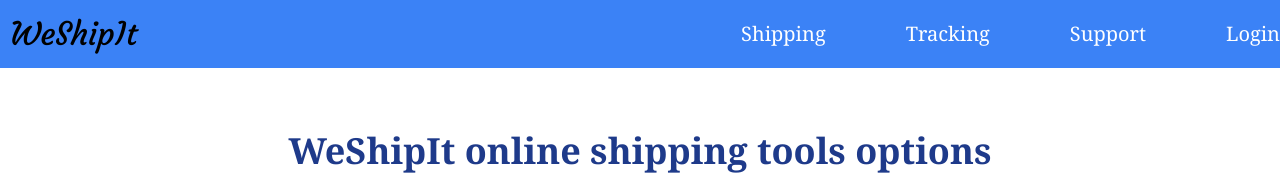
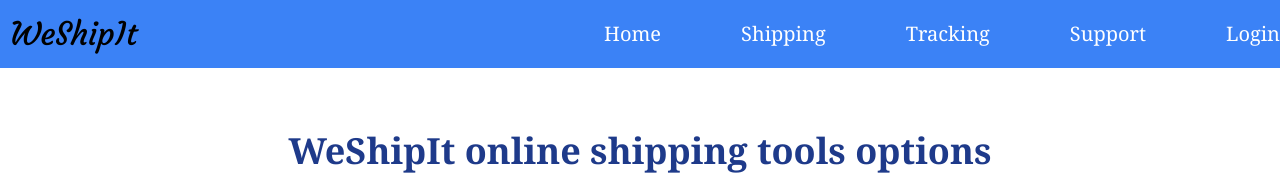
Before and after one commit to mkjilani/IS601_Final, a website: page Page2.html in a window 1280 px wide. Shown: the top 175 px of the page. Drawn offline with nearby package versions, Linux system fonts and the light colour scheme.

Commit message:
closes branchby addding home page to shipping page

```diff
--- a/Page2.html
+++ b/Page2.html
@@ -26,6 +26,7 @@
 
       <!-- Navigation Links -->
       <ul class="font-serif flex space-x-10">
+        <li><a href="/" class="font-abril-fatface ml-10 text-white hover:bg-blue-700 hover:text-white text-xl">Home</a></li>
         <li><a href="/Page2.html" class="font-abril-fatface ml-10 text-white hover:bg-blue-700 hover:text-white text-xl">Shipping</a></li>
         <li><a href="/Tracking.html" class="font-abril-fatface ml-10 text-white hover:bg-blue-700 hover:text-white text-xl">Tracking</a></li>
         <li><a href="/Support.html" class="font-abril-fatface ml-10 text-white hover:bg-blue-700 hover:text-white text-xl">Support</a></li>
```
